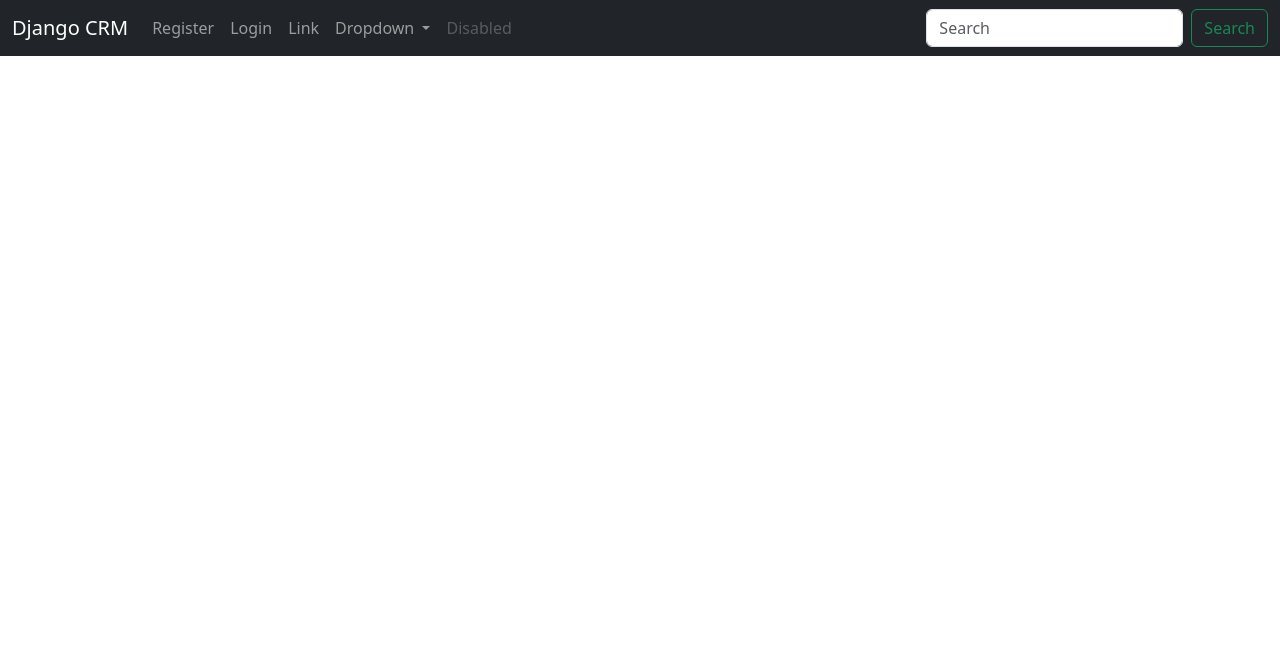
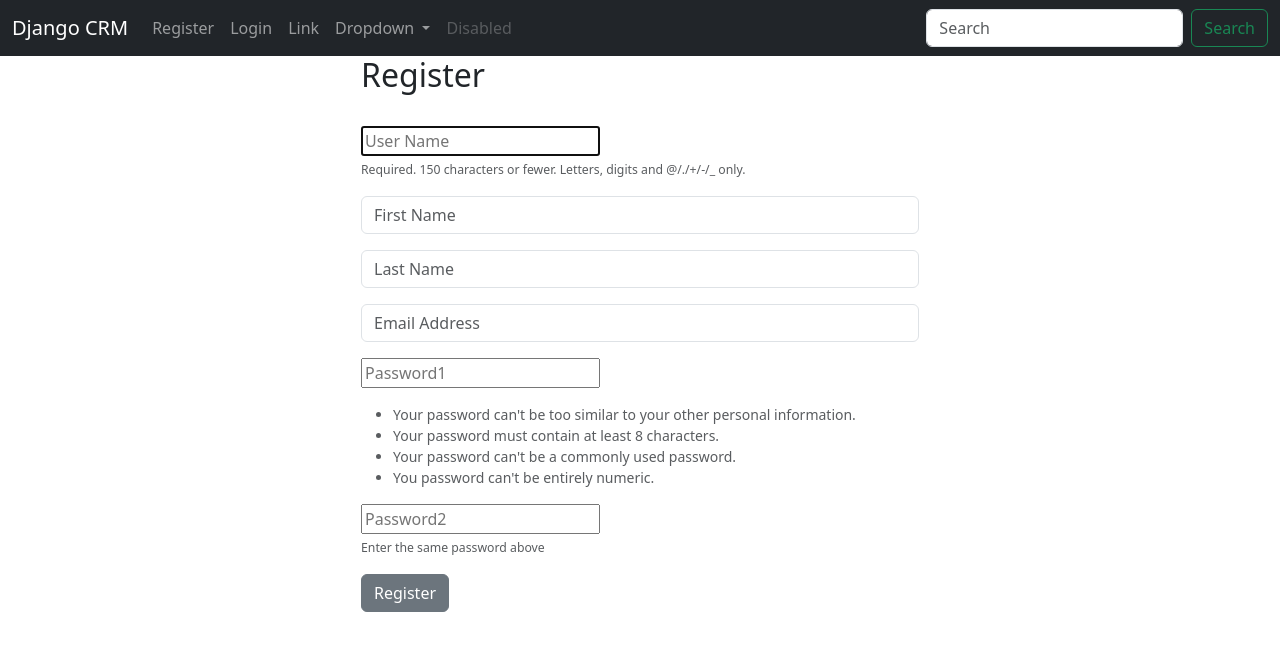
Before and after one commit to artimre098/CRM, a Django app: page /register/ in a window 1280 px wide. Shown: the top 651 px of the page. Run offline with Django 5.2, Linux system fonts and the light colour scheme.

Commit message:
registration done

```diff
--- a/website/forms.py
+++ b/website/forms.py
@@ -17,14 +17,14 @@ class SignUpForm(UserCreationForm):
 		self.fields['username'].widget.attrs['class'] = 'form_control'
 		self.fields['username'].widget.attrs['placeholder'] = 'User Name'
 		self.fields['username'].label =''
-		self.fields['username'].help_text = '<span class="form-text text-muted"><small>Required. 150 characters or fewer. Letters, digits and @/./+/-/_ only. </small></span>'
+		self.fields['username'].help_text = '<span class="form-text text-muted"><br/><small>Required. 150 characters or fewer. Letters, digits and @/./+/-/_ only. </small></span>'
 
 		self.fields['password1'].widget.attrs['class'] = 'form_control'
-		self.fields['password1'].widget.attrs['placeholder'] = 'User Name'
+		self.fields['password1'].widget.attrs['placeholder'] = 'Password1'
 		self.fields['password1'].label =''
 		self.fields['password1'].help_text = '<ul class="form-text text-muted small"><li>Your password can\'t be too similar to your other personal information.</li><li>Your password must contain at least 8 characters.</li><li>Your password can\'t be a commonly used password.</li><li>You password can\'t be entirely numeric.</li></ul>'
 
-		self.fields['username'].widget.attrs['class'] = 'form_control'
-		self.fields['username'].widget.attrs['placeholder'] = 'User Name'
-		self.fields['username'].label =''
-		self.fields['username'].help_text = '<span class="form-text text-muted"><small>Enter the same password above </small></span>'
+		self.fields['password2'].widget.attrs['class'] = 'form_control'
+		self.fields['password2'].widget.attrs['placeholder'] = 'Password2'
+		self.fields['password2'].label =''
+		self.fields['password2'].help_text = '<span class="form-text text-muted"><br/><small>Enter the same password above </small></span>'
--- a/website/templates/home.html
+++ b/website/templates/home.html
@@ -14,7 +14,7 @@
 
 		<form method="POST" action="{% url 'home' %}">
 		{% csrf_token%}
-			<form>
+
 			  <div class="mb-3">
 
 			    <input type="text" class="form-control" name="username" placeholder="Username" required>
@@ -25,7 +25,7 @@
 			  </div>
 
 			  <button type="submit" class="btn btn-secondary">Login</button>
-			</form>
+
 		</form>
 	</div>
 {% endif %}
--- a/website/templates/register.html
+++ b/website/templates/register.html
@@ -1,5 +1,31 @@
 {% extends 'base.html' %}
 
 {% block content%}
+    <div class="col-md-6 offset-md-3">
+        <h2>Register</h2>
+        <br />
+        <form method="POST" action="">
+            {% csrf_token%}
 
+            {% if form.errors %}
+                <div class="alert alert-warning alert-dismissible fade show" role="alert">
+                    Your Form Has errors
+                    {% for field in form %}
+                        {% if field.errors %}
+                            {{field.errors}}
+                        {% endif %}
+                    {% endfor %}
+                    <button type="button" class="btn-close"
+                        data-bs-dismiss="alert" aria-label="Close"
+                    >
+
+                    </button>
+                </div>
+            {% endif %}
+            {{form.as_p}}
+
+            <button type="submit" class="btn btn-secondary">Register</button>
+
+        </form>
+    </div>
 {% endblock%}
--- a/website/views.py
+++ b/website/views.py
@@ -1,6 +1,7 @@
 from django.shortcuts import render, redirect
 from django.contrib.auth import authenticate, login, logout
 from django.contrib import messages
+from .forms import SignUpForm
 
 # Create your views here.
 def home(request):
@@ -31,4 +32,20 @@ def logout_user(request):
 
 
 def register_user(request):
-	return render(request, 'register.html',{})
+	if request.method == 'POST':
+		form = SignUpForm(request.POST)
+		if form.is_valid():
+			form.save()
+			#Authenticate and Login
+			username = form.cleaned_data['username']
+			password = form.cleaned_data['password1']
+			user = authenticate(username=username,password=password)
+			login(request,user)
+			messages.success(request,"You have successfully registered")
+			return redirect('home')
+
+	else:
+		form = SignUpForm()
+		return render(request, 'register.html',{'form':form})
+
+	return render(request, 'register.html',{'form':form})
```
